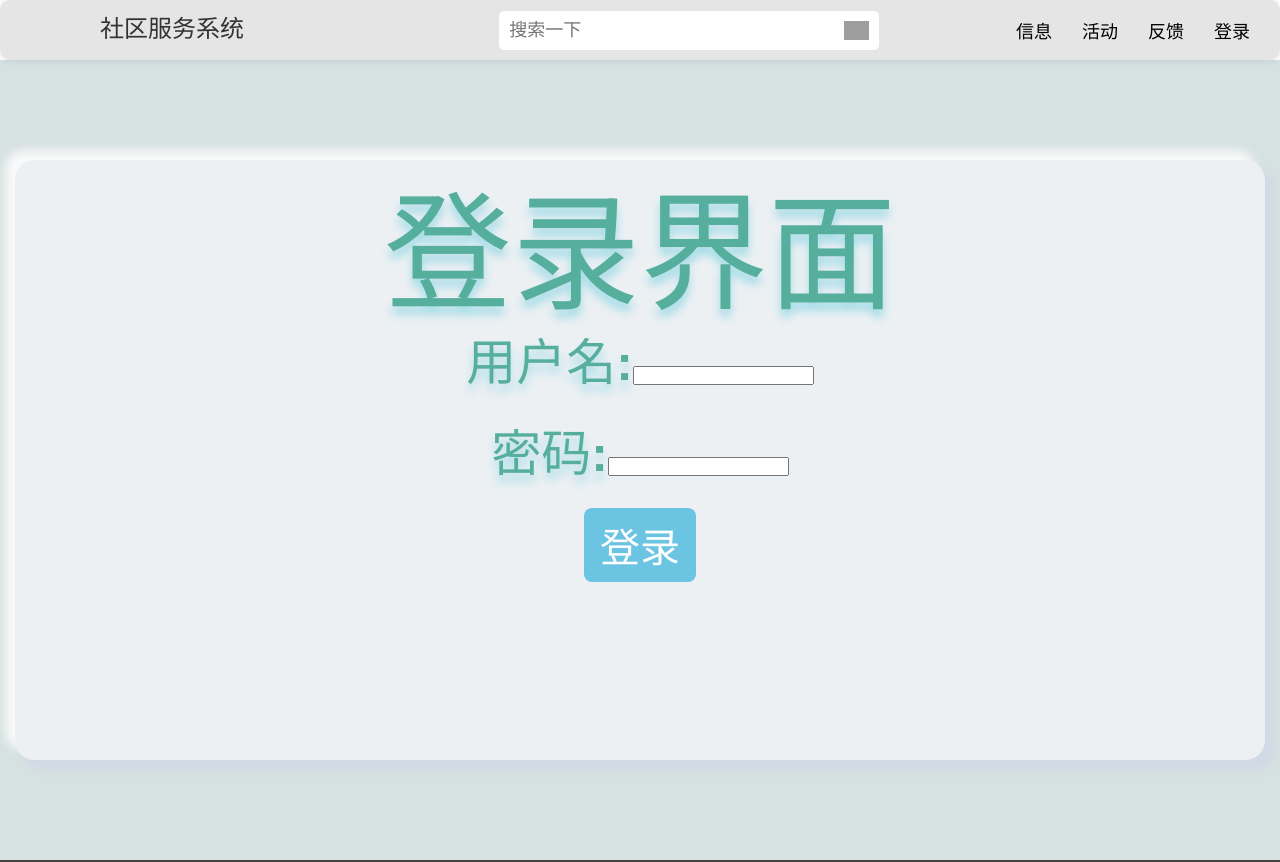
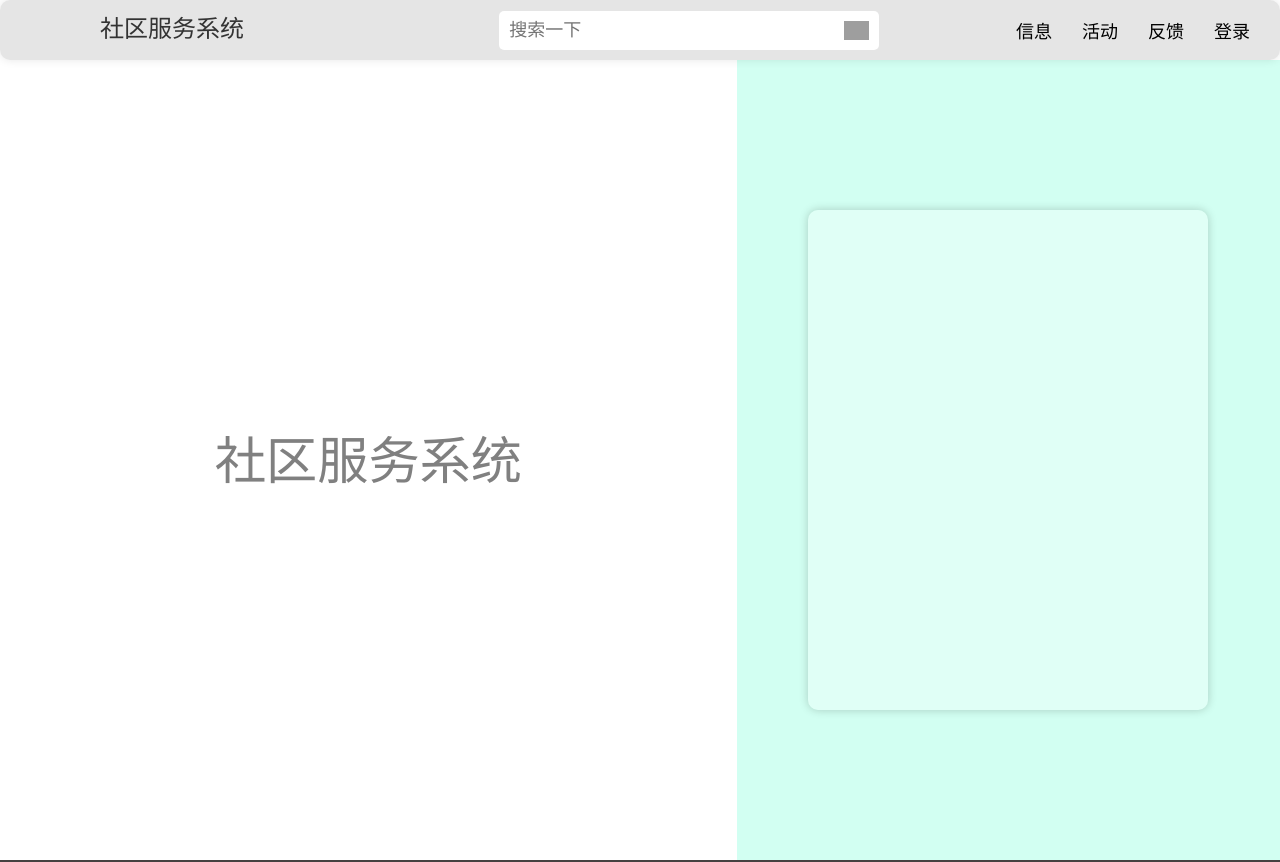
Before and after one commit to stvsl/CSMS_Web, a Vue app: page /#/login in a window 1280 px wide. Shown: the top 862 px of the page. Built offline with nearby package versions, Linux system fonts and the light colour scheme; grey boxes are pictures that could not be loaded.

Commit message:
修改登录界面

```diff
--- a/src/views/LoginView.vue
+++ b/src/views/LoginView.vue
@@ -1,17 +1,12 @@
 <template>
-  <div class="body">
-    <div class="main">
-      <h1 class="title">登录界面</h1>
-      <div class="form-group">
-        <label for="username">用户名:</label>
-        <input type="text" id="username" required>
-      </div>
-      <div class="form-group">
-        <label for="password">密码:</label>
-        <input type="password" id="password" required>
-      </div>
-      <button type="submit" class="btn btn-primary">登录</button>
-
+  <div class="panel">
+    <div class="left">
+      <h1>
+        社区服务系统
+      </h1>
+    </div>
+    <div class="right">
+      <div class="loginpanel"></div>
     </div>
   </div>
 </template>
@@ -21,90 +16,33 @@
 </script>
 
 <style scoped>
-*,
-*::after,
-*::before {
-  margin: 0;
-  padding: 0;
-  box-sizing: border-box;
-  user-select: none;
+.panel {
+  display: flex;
+  width: 100vw;
+  height: 100vh;
 }
 
-.body {
-  width: 100%;
-  height: 100vh;
-  display: flex;
+.left {
+  flex-grow: 3;
   justify-content: center;
   align-items: center;
-  font-family: "Montserrat", sans-serif;
-  font-size: 40px;
-  background-color: #d6e1e1;
-  color: #56ae9d;
-  text-shadow: 0 8px 10px #a1dbe7;
-
+  color: grey;
+  display: flex;
+  flex-flow: column;
 }
 
-.main {
-  position: relative;
-  width: 1250px;
-  min-width: 1250px;
-  min-height: 600px;
-  height: 600px;
-  padding: 25px;
-  background-color: #ecf0f3;
-  box-shadow: 10px 10px 10px #d1d9e6, -10px -10px 10px #f9f9f9;
-  border-radius: 20px;
-  overflow: hidden;
+.right {
+  flex-grow: 1;
+  background-color: rgb(210, 255, 242);
+  display: flex;
 }
 
-@media (max-width: 1200px) {
-  .main {
-    transform: scale(0.7);
-  }
-}
-
-@media (max-width: 1000px) {
-  .main {
-    transform: scale(0.6);
-  }
-}
-
-@media (max-width: 800px) {
-  .main {
-    transform: scale(0.5);
-  }
-}
-
-@media (max-width: 600px) {
-  .main {
-    transform: scale(0.4);
-  }
-}
-
-
-
-.form-group {
-  margin-bottom: 1rem;
-  font-size: 50px;
-  font-weight: bold;
-  text-align: center;
-
-
-}
-
-.btn-primary {
-  background-color: #6bc4e1;
-  color: white;
-  border: none;
-  padding: 0.5rem 1rem;
-  cursor: pointer;
-}
-
-/* 在Login.vue的<style>标签内添加 */
-.btn-primary:hover {
-  background-color: #89b4e1;
-  /* 更深的蓝色 */
-  transition: background-color 0.3s ease;
-  /* 平滑的过渡效果 */
+.loginpanel {
+  width: 400px;
+  height: 500px;
+  background-color: rgba(255, 255, 255, 0.31);
+  margin: auto;
+  border-radius: 10px;
+  box-shadow: 0 0 10px rgba(0, 0, 0, 0.2);
 }
 </style>
```
